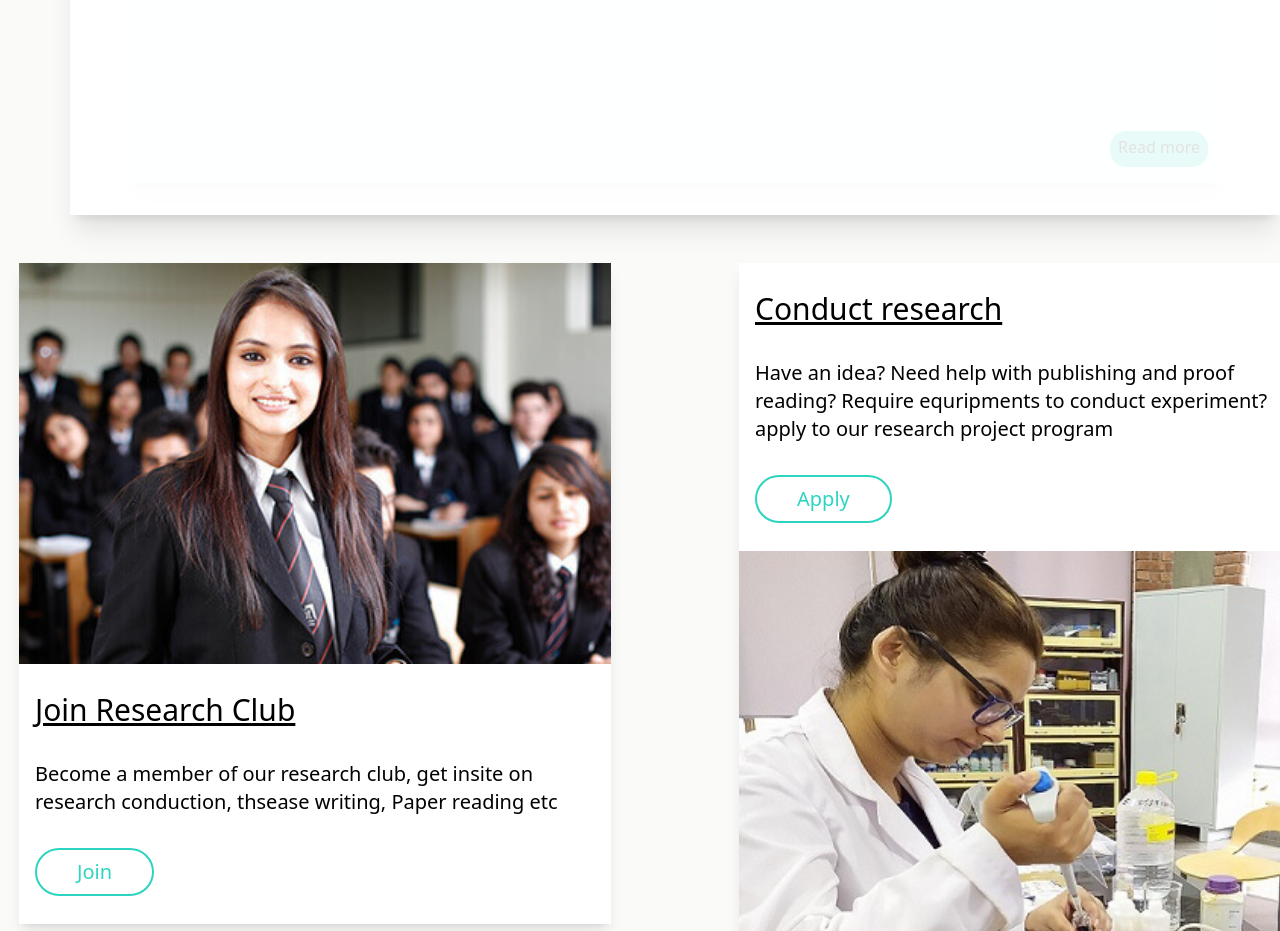
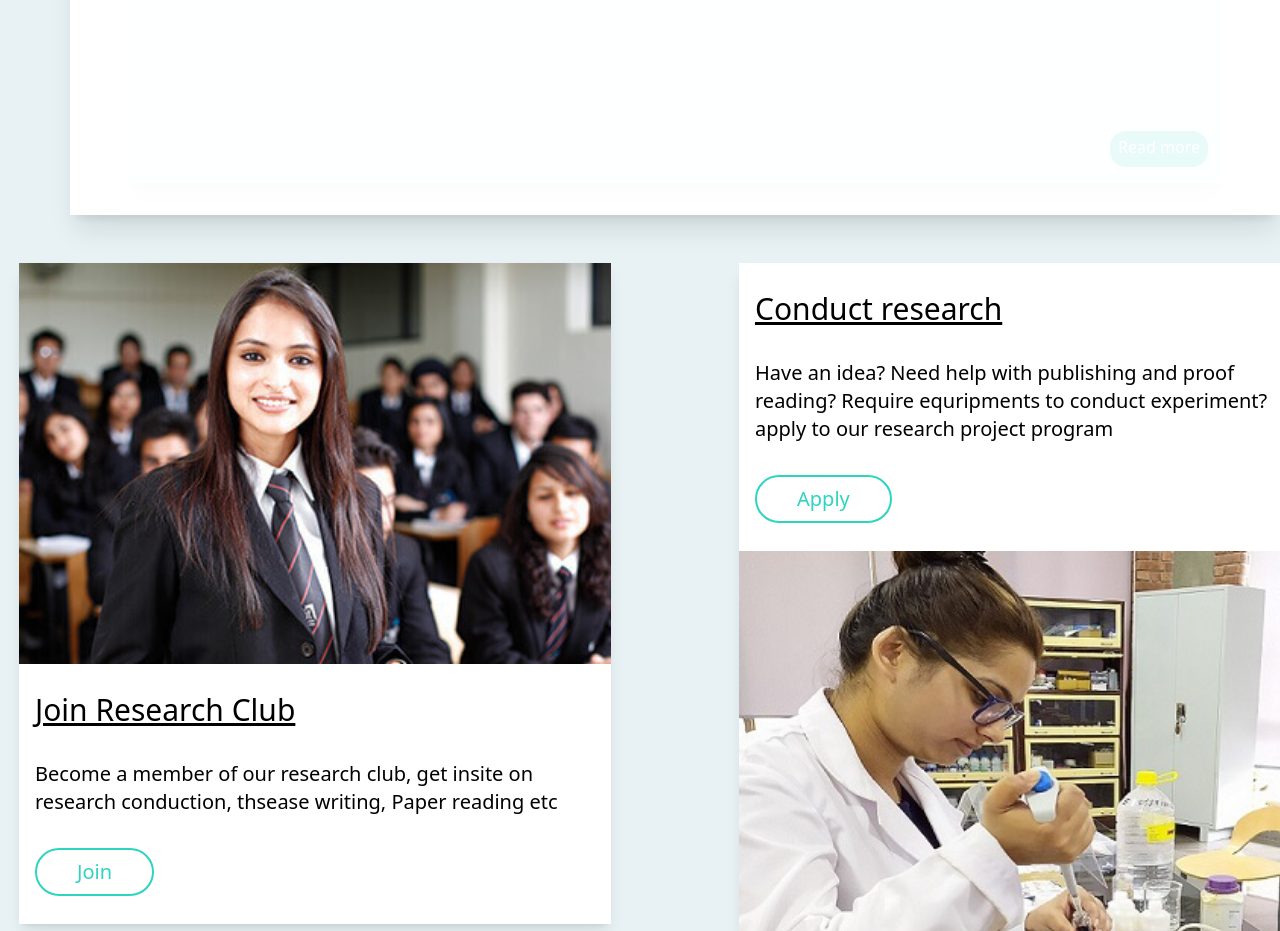
Before and after one commit to Adrian-73/DITU-Research-Club, a SvelteKit app: page / in a window 1280 px wide. Shown: the part 2020-2951 px from the top of the page. Built offline with nearby package versions, Linux system fonts and the light colour scheme.

Commit message:
Beta0.6.2

```diff
--- a/src/app.html
+++ b/src/app.html
@@ -8,7 +8,7 @@
 	</head>
 	<link href="https://unpkg.com/aos@2.3.1/dist/aos.css" rel="stylesheet">
 	<script src="https://unpkg.com/aos@2.3.1/dist/aos.js"></script>
-	<body class=' h-full w-full grid place-items-center  pt-[4.7rem] md:font-thin bg-stone-50'>
+	<body class=' h-full w-full grid place-items-center  pt-[4.7rem] md:font-thin bg-[#e8f2f4]'>
 		%sveltekit.body%
 	</body>
 </html>
--- a/src/routes/+page.svelte
+++ b/src/routes/+page.svelte
@@ -72,7 +72,7 @@
                 <div class="flex w-full justify-between">
                     <p class= "text-xl w-max">Author's : {views[currentView]['Name of the author\/s']}</p>
                     <div class="flex">
-                        <a target="_blank" href="{views[currentView]['Publication Link']}"class= "place-self-end mt-4 px-2 pb-2 pt-1 bg-teal-400 rounded-2xl w-max">Read more</a>
+                        <a target="_blank" href="{views[currentView]['Publication Link']}"class= "place-self-end mt-4 px-2 pb-2 pt-1 text-white bg-teal-400 rounded-2xl w-max">Read more</a>
                     </div>
                 </div>
             </div>
--- a/src/routes/Research/+page.svelte
+++ b/src/routes/Research/+page.svelte
@@ -69,7 +69,7 @@
 			<div class="flex w-full justify-between">
 				<p class= "text-xl w-max">Author's : {page['Name of the author\/s']}</p>
 				<div class="flex">
-					<a target="_blank" href="{page['Publication Link']}"class= "place-self-end mt-4 px-2 pb-2 pt-1 bg-teal-400 rounded-2xl w-max">Read more</a>
+					<a target="_blank" href="{page['Publication Link']}"class= "place-self-end mt-4 px-2 text-white pb-2 pt-1 bg-teal-400 rounded-2xl w-max">Read more</a>
 				</div>
 			</div>
 		</div></div>
```
